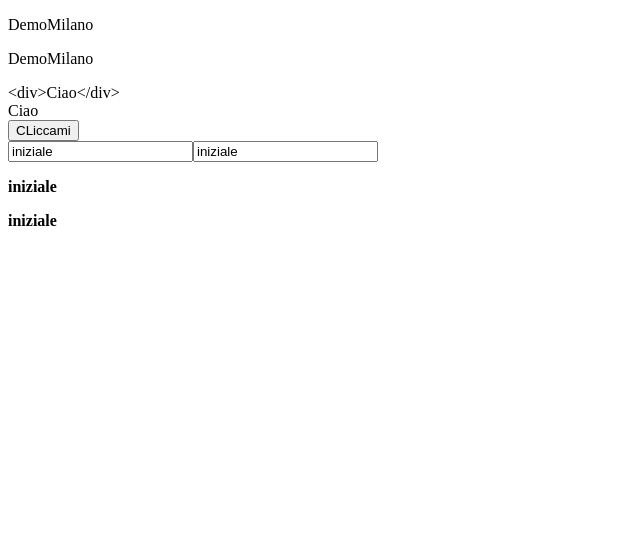
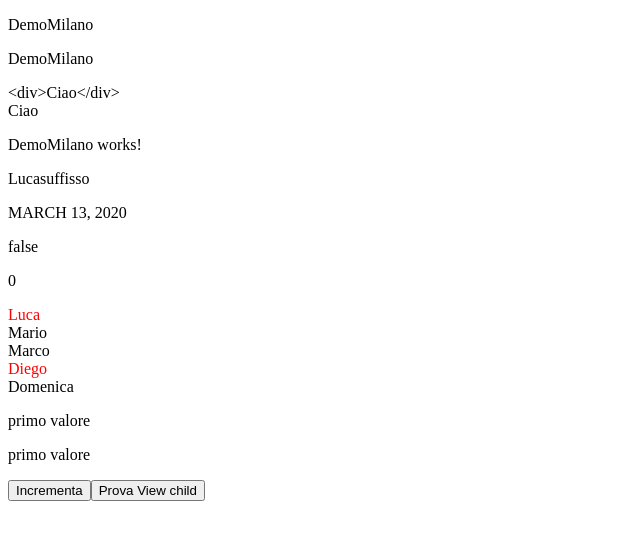
Before and after one commit to LukeSkywa/DemoMilano, an Angular app: page / in a window 1280 px wide. Shown: the top 540 px of the page, without its empty margins (0-640 px from the left). Built offline with nearby package versions, Linux system fonts and the light colour scheme.

Commit message:
utilizzo viewchild

```diff
--- a/src/app/app.component.html
+++ b/src/app/app.component.html
@@ -7,5 +7,7 @@
 <div [innerHtml]="html"></div>
 
 <!-- in questi casi meglio la property binding -->
-<!-- <app-primo [inputIngresso]="title" [name]="'Luca'"></app-primo> -->
-<app-secondo (eventoClick)="title=$event"></app-secondo>
+<app-primo [inputIngresso]="title" [name]="'Luca'"></app-primo>
+<!-- <app-secondo (eventoClick)="title=$event"></app-secondo> -->
+
+<button (click)="checkViewChild()">Prova View child</button>
--- a/src/app/app.component.ts
+++ b/src/app/app.component.ts
@@ -1,4 +1,5 @@
-import { Component } from '@angular/core';
+import { Component, ViewChild } from '@angular/core';
+import { PrimoComponent } from './primo/primo.component';
 
 @Component({
   selector: 'app-root',
@@ -12,8 +13,18 @@ export class AppComponent {
 
   link = 'https://google.it';
 
+  @ViewChild(PrimoComponent)
+  private primoComponentRef: PrimoComponent;
+
 
   constructor(){
+  }
 
+  checkViewChild(){
+    if(this.primoComponentRef){
+      this.primoComponentRef.incrementaSwitch();
+    }
   }
+
+
 }
```
